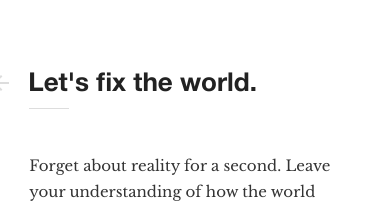
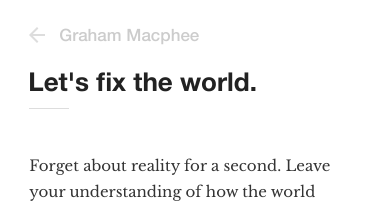
Before and after one commit to gmph/gmph.github.io, a Jekyll site: the page built from _posts/2015-04-29-lets-fix-the-world.md, in a window 390 px wide. Shown: the top 207 px of the page. Built offline with Jekyll 4.4.1, drawn with Linux system fonts in a browser that asks for light colours; nearby versions of some CDN libraries; comment, search, counter and statistics services are not loaded.

Commit message:
Improved back navigation on mobile

```diff
--- a/res/css/main.css
+++ b/res/css/main.css
@@ -399,6 +399,30 @@ a img.footerimg:hover {
 		display: none;
 	}
 
+    a.backbutton {
+        top:-48px;
+        left:-4px;
+    }
+
+    a.backbutton::after {
+        content:"Graham Macphee";
+        display: block;
+        position: absolute;
+        top:24px;
+        left:34px;
+        width:300px;
+        height:auto;
+        vertical-align: middle;
+        font-family: "Helvetica Neue", "HelveticaNeue-Light", "Helvetica Neue Light", Helvetica, Arial, "Lucida Grande", sans-serif !important;
+    	font-size: 17px;
+    	font-weight: 400;
+    }
+
+    a.backbutton:hover {
+        top:-48px;
+        left:-8px;
+    }
+
 	img.loadimg {
 		position: fixed;
 		top:48%;
```
